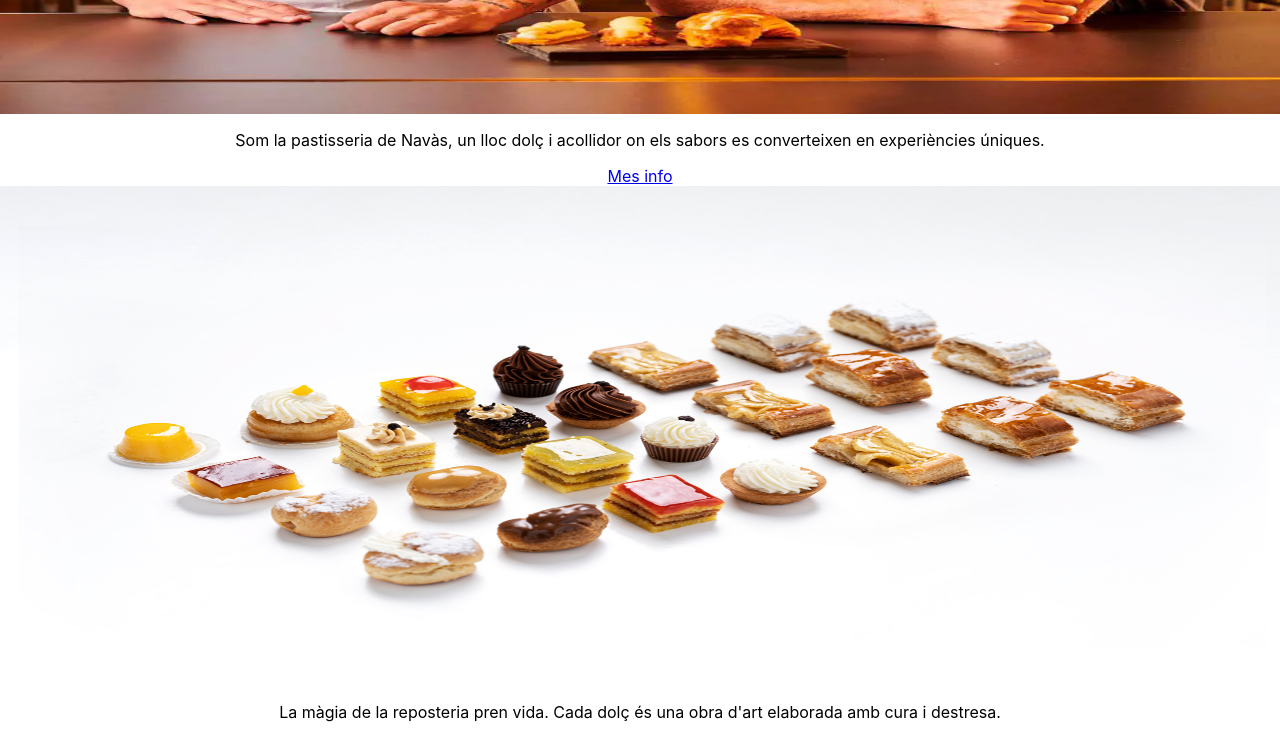
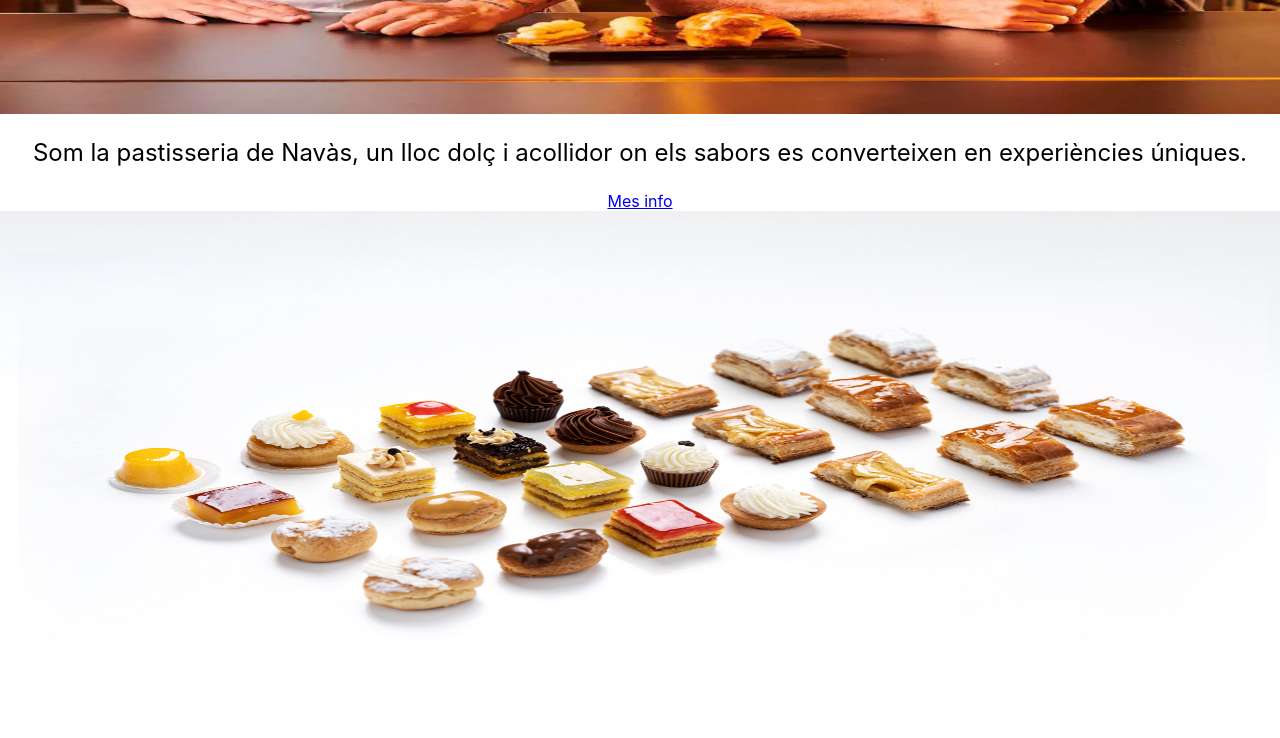
Before and after one commit to danicampdelacreu/pasteleria-casellas_react.js, a React (Create React App) app: page / in a window 1280 px wide. Shown: the part 1020-1758 px from the top of the page. Built offline with nearby package versions, Linux system fonts and the light colour scheme.

Commit message:
home font-size

```diff
--- a/src/routes/home/Home.css
+++ b/src/routes/home/Home.css
@@ -2,6 +2,9 @@
 .allMain img {
     height: 500px;
     width:100%;
+}
+.allMain p{
+    font-size: 24px;
 }
 
 .homePhoto1 {
```
